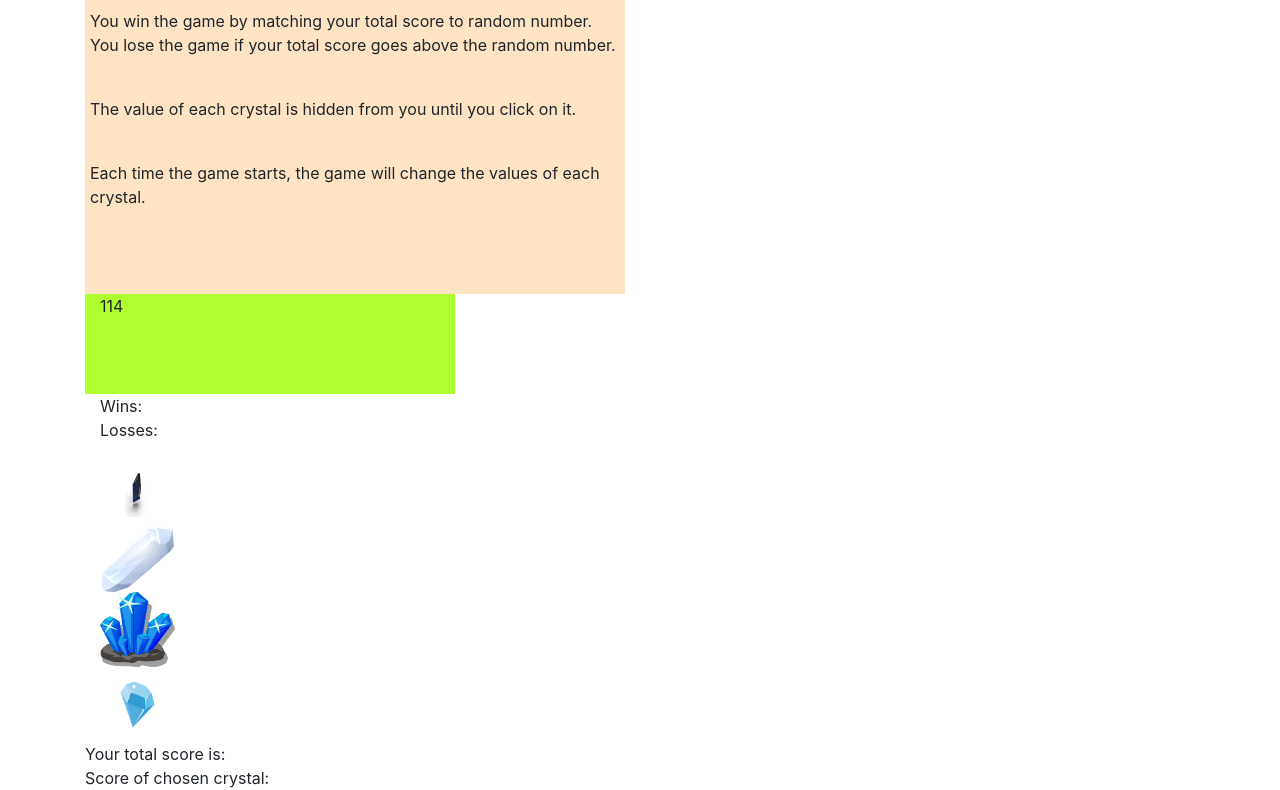
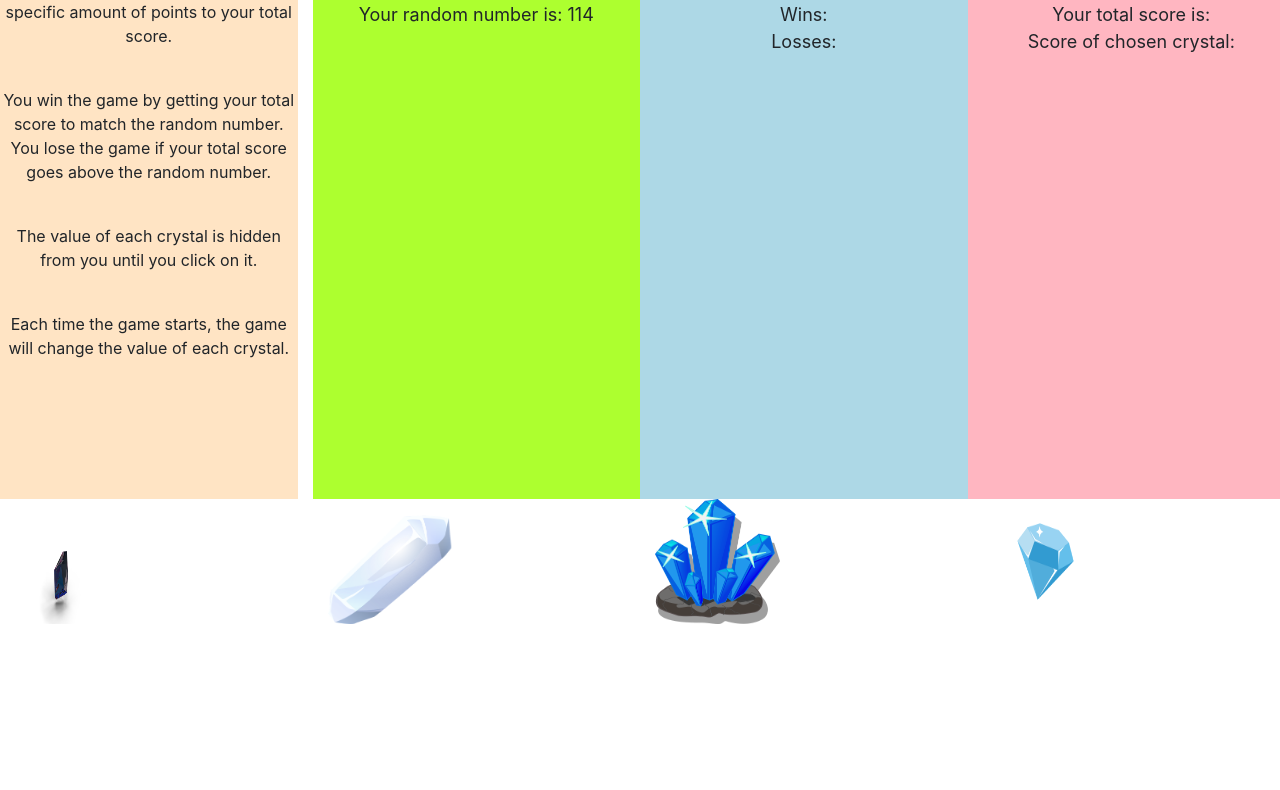
Before and after one commit to moorejandy/unit-4-game, a plain HTML site: page index.html in a window 1280 px wide. Shown: the part 272-1062 px from the top of the page. After the commit the page ends 896 px from the top, so only its background shows below. Drawn offline with nearby package versions, Linux system fonts and the light colour scheme.

Commit message:
styling changes to game

```diff
--- a/assets/css/style.css
+++ b/assets/css/style.css
@@ -6,15 +6,46 @@ h1 {
 
 .directions {
     background-color: bisque;
-    padding: 5px;
+    padding: 20% 2px;
 }
 
 #random-number {
-    height: 100px;
+    /* height: 100px; */
     background-color: greenyellow;
+    font-size: large;
+    text-align: center;
+    padding: 15% 0;
 }
 
 #image1, #image2, #image3, #image4 {
-    height: 75px;
-    width: 75px;
+    height: 125px;
+    width: 125px;
 }
+
+.name {
+    text-align: center;
+}
+
+.wrapper{
+    text-align: center;
+}
+
+#wins-loss-text{
+    background-color: lightblue;
+    padding: 15% 0;
+    font-size: large;
+}
+
+.scores{
+    background-color: lightpink;
+    padding: 15% 0;
+    font-size: large;
+}
+
+.body{
+background-color: cornsilk;
+}
+
+/* .scorecount{
+    background-color: lightpink;
+} */
--- a/assets/javascript/game.js
+++ b/assets/javascript/game.js
@@ -38,7 +38,7 @@ function randGoalSelection() {
     $("#image2").attr("value", this.crystalTwo);
     $("#image3").attr("value", this.crystalThree);
     $("#image4").attr("value", this.crystalFour);
-    $("#random-number").html(goalNumber);
+    $("#random-number").html("Your random number is: " + goalNumber);
     console.log(crystalOne);
     console.log(crystalTwo);
     console.log(crystalThree);
--- a/index.html
+++ b/index.html
@@ -16,49 +16,61 @@
 </head>
 
 <body>
-    <div class="container">
+    <div class="container-fuid">
 
         <div class="row">
-            <div class="col-md-4">
-                <div class="name-of-game" id="nameofG">
+            <div class="col-md-12">
+                <div class="name" id="nameofG">
                     <h1>Crystals Collector!</h1>
                 </div>
             </div>
         </div>
 
+        <div class="wrapper">
             <div class="row">
-            <div class="col-md-6">
+                <div class="col-md-3">
                     <div class="directions" id="directions-text">
                         <p>You will be given a random number at the start of the game.</p>
                         <br>
                         <p>There are four crystals below. By clicking on a crystal you will add a specific amount
-                        ofpoints to your total score.
+                            of points to your total score.
                         </p>
                         <br>
-                    <p>You win the game by matching your total score to random number. You lose the game if your total
+                        <p>You win the game by getting your total score to match the random number. You lose the game if your
+                            total
                             score goes
                             above the random number.</p>
                         <br>
                         <p>The value of each crystal is hidden from you until you click on it.</p>
                         <br>
-                    <p>Each time the game starts, the game will change the values of each crystal.</p>
+                        <p>Each time the game starts, the game will change the value of each crystal.</p>
                         <br>
                         <br>
                         </p>
                     </div>
                 </div>
+                <div class="col-md-3" id="random-number"><span>0</span>
                 </div>
 
-        <div class="row2">
-            <div class="col-md-4" id="random-number"><span>0</span>
+
+                <div class="col-md-3" id="wins-loss-text"><span>Wins: </span><br><span>Losses: </span>
                 </div>
 
-            <div class="col-md-4" id="wins-loss-text"><span>Wins: </span><br><span>Losses: </span>
+
+                <!-- <div class="row"> -->
+                <div class="col-md-3 scores">
+                    <div class="score" id="total-score"><span>Your total score is: </span></div>
+                        <div class="scorecount" id="score-counter"><span>Score of chosen crystal: </span>
+
+                        </div>
+                    </div>
+            </div>
         </div>
 
-    </div>
+    <!-- </div>
+</div> -->
 
-        <div class="rowImage">
+    <div class="row images">
         <div class="col-md-3">
             <div class="image">
                 <img src="assets/images/crystal-2070321_1920.png" id="image1">
@@ -86,24 +98,8 @@
 
     </div>
 
-        <div class="row">
-            <div class="col-md-4">
-                <div class="score" id="total-score"><span>Your total score is: </span>
-
 </div>
-            </div>
-        </div>
-
-        <div class="row">
-            <div class="col-md-4">
-                <div class="scorecount" id="score-counter"><span>Score of chosen crystal: </span>
-
-
-                </div>
-            </div>
-        </div>
-
-    </div>
+    <!-- </div> -->
     <script type="text/javascript" src="assets/javascript/game.js"></script>
 </body>
 
```
Lines whose indentation alone changed are shown as unchanged.
